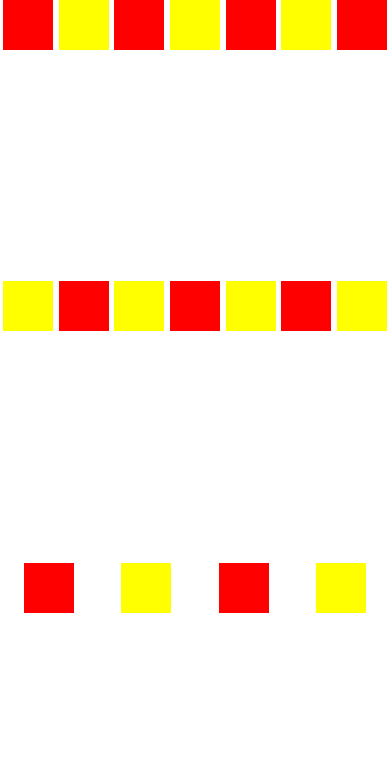
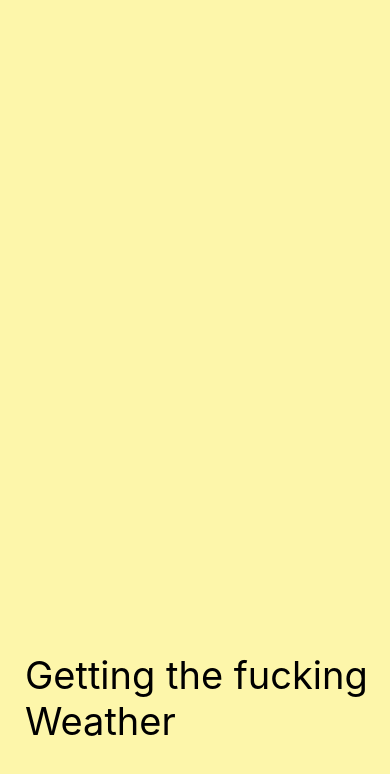
Before and after one commit to crea00/weather-app, a React Native app: screen / in a window 390 px wide. Shown: the top 774 px of the page. Built offline with nearby package versions, Linux system fonts and the light colour scheme.

Commit message:
#3-1 Building the Loading View

```diff
--- a/App.js
+++ b/App.js
@@ -1,30 +1,22 @@
-import React from 'react';
+import React, { Component } from 'react';
 import { StyleSheet, Text, View, ActivityIndicator } from 'react-native';
 
-export default class App extends React.Component {
+export default class App extends Component {
+  // 정보를 받았는지 안받았는지 알려주는 indicator가 필요
+  state = {
+    isLoaded: false
+  }
+
   render() {
+    const { isLoaded } = this.state;
+    // turn into Objective-c or java
     return (
-      // turn into Objective-c or java
       <View style={styles.container}>
-        <View style={styles.redView} />
-        <View style={styles.yellowView} />
-        <View style={styles.redView} />
-        <View style={styles.yellowView} />
-        <View style={styles.redView} />
-        <View style={styles.yellowView} />
-        <View style={styles.redView} />
-        <View style={styles.yellowView} />
-        <View style={styles.redView} />
-        <View style={styles.yellowView} />
-        <View style={styles.redView} />
-        <View style={styles.yellowView} />
-        <View style={styles.redView} />
-        <View style={styles.yellowView} />
-        <View style={styles.redView} />
-        <View style={styles.yellowView} />
-        <View style={styles.redView} />
-        <View style={styles.yellowView} />
-
+        {isLoaded ? null : (
+          <View style={styles.loading}>
+            <Text style={styles.loadingText}>Getting the fucking Weather </Text>
+          </View>
+        )}
       </View>
     );
   }
@@ -37,22 +29,16 @@
 const styles = StyleSheet.create({
   container: {
     flex: 1,
-    backgroundColor: '#fff',
-    justifyContent: 'space-around',
-    alignItems: 'stretch',
-    flexDirection: 'row',
-    flexWrap: 'wrap'
+    backgroundColor: '#fff'
   },
-  redView: {
-    height: 50,
-    width: 50,
-    backgroundColor: 'red',
-
+  loading: {
+    flex: 1,
+    backgroundColor: '#FdF6AA',
+    justifyContent: 'flex-end',
+    paddingLeft: 25
   },
-  yellowView: {
-    height: 50,
-    width: 50,
-    backgroundColor: 'yellow',
-
+  loadingText: {
+    fontSize: 38,
+    marginBottom: 100
   }
 });
```
